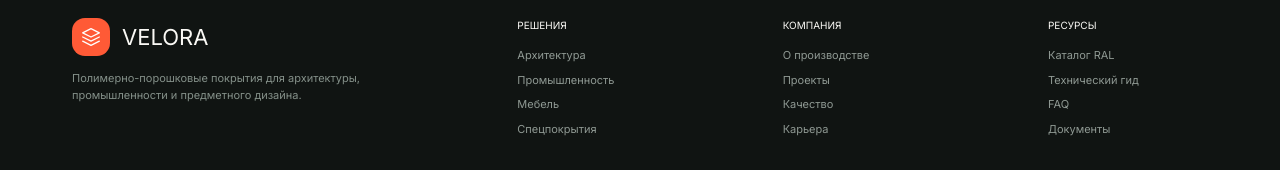
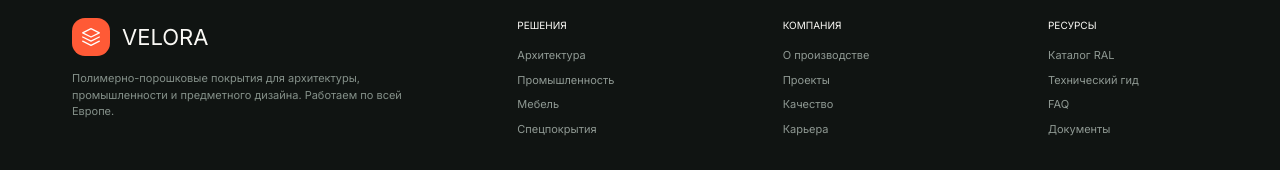
Before and after one commit to nuroxsfera/Polimer, a Next.js app: page / in a window 1280 px wide. Shown: the part 11057-11227 px from the top of the page. Built offline with nearby package versions, Linux system fonts and the light colour scheme.

Commit message:
Update ContactFooter with complete design content

```diff
--- a/src/components/ContactFooter.tsx
+++ b/src/components/ContactFooter.tsx
@@ -1,7 +1,9 @@
-import { Arrow, Marker } from "./shared";
+import { A, Arrow, Marker } from "./shared";
 
 export function ContactFooter() {
   return (
+    <>
+      {/* CONTACT + FOOTER */}
       <section id="contact" className="bg-[#101412]">
         <div className="relative mx-auto flex max-w-[1440px] flex-col gap-12 overflow-hidden px-6 py-16 md:gap-[70px] md:px-[72px] md:py-[90px] lg:flex-row">
           <div className="relative z-10 flex w-full flex-col justify-between lg:w-[590px]">
@@ -40,6 +42,7 @@ export function ContactFooter() {
             </div>
           </form>
         </div>
+
         <div className="flex flex-wrap justify-between gap-8 border-y border-white/11 px-6 py-12 md:px-[72px] md:py-[58px]">
           {[["Продажи", "hello@velora-coating.eu", "+48 22 307 41 80"], ["Производство", "Wrocław, Poland", "ul. Przemysłowa 24 · 54-611"], ["Часы работы", "Пн–Пт · 07:00–18:00", "CET · отгрузка по записи"]].map(([label, a, b]) => (
             <div key={label}>
@@ -49,6 +52,7 @@ export function ContactFooter() {
             </div>
           ))}
         </div>
+
         <footer className="px-6 pb-8 pt-12 md:px-[72px] md:pb-[34px] md:pt-[58px]">
           <div className="mb-12 flex flex-wrap justify-between gap-10 md:mb-[70px]">
             <div className="max-w-[420px]">
@@ -58,7 +62,7 @@ export function ContactFooter() {
                 </div>
                 <span className="text-[22px] text-[#faf9f5]">VELORA</span>
               </div>
-            <p className="max-w-[340px] text-[11px] leading-[1.5] text-[#849089]">Полимерно-порошковые покрытия для архитектуры, промышленности и предметного дизайна.</p>
+              <p className="max-w-[340px] text-[11px] leading-[1.5] text-[#849089]">Полимерно-порошковые покрытия для архитектуры, промышленности и предметного дизайна. Работаем по всей Европе.</p>
             </div>
             {[
               { title: "Решения", links: ["Архитектура", "Промышленность", "Мебель", "Спецпокрытия"] },
@@ -82,5 +86,7 @@ export function ContactFooter() {
           </div>
         </footer>
       </section>
+
+    </>
   );
 }
```
Lines whose indentation alone changed are shown as unchanged.
